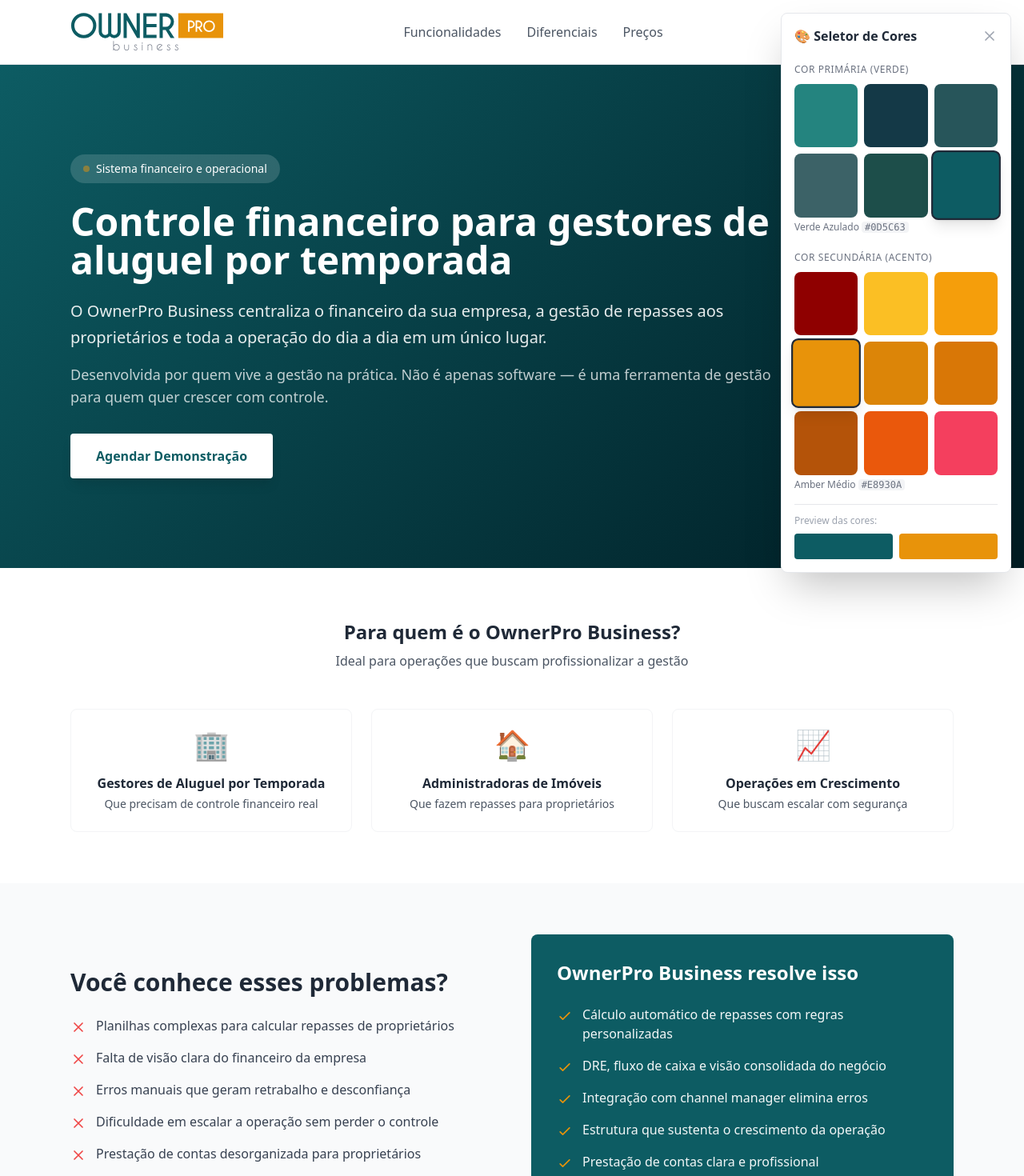
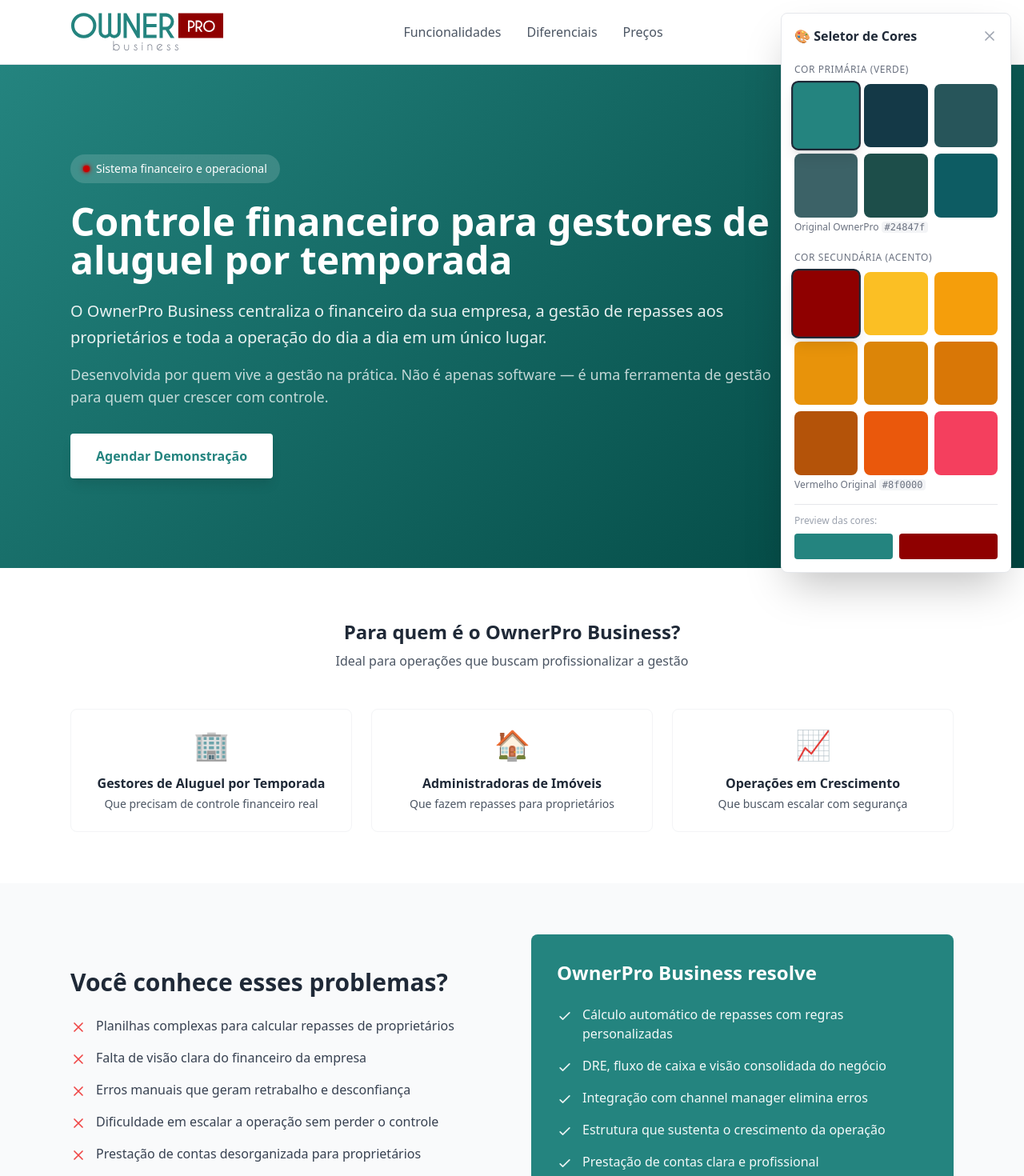
Before and after one commit to jonathanpmartins/ownerpro-business-landing-page, a Vue app: page / in a window 1280 px wide. Shown: the top 1470 px of the page at 80% size. Built offline with nearby package versions, Linux system fonts and the light colour scheme.

Commit message:
more improvements

```diff
--- a/src/App.vue
+++ b/src/App.vue
@@ -13,8 +13,8 @@
 import ColorPicker from './components/ColorPicker.vue'
 
 // Cores do tema - ajuste aqui as cores finais escolhidas
-const primaryColor = ref('#0D5C63')
-const secondaryColor = ref('#E8930A')
+const primaryColor = ref('#24847f')
+const secondaryColor = ref('#8f0000')
 
 // Disponibiliza as cores para todos os componentes filhos
 provide('primaryColor', primaryColor)
--- a/src/components/CtaSection.vue
+++ b/src/components/CtaSection.vue
@@ -22,7 +22,6 @@
         Agende uma demonstração e veja como o OwnerPro Business pode transformar a gestão dos seus imóveis por temporada.
       </p>
 
-      <div class="flex flex-col sm:flex-row gap-4 justify-center">
       <a
         href="https://wa.me/5554991864582"
         target="_blank"
@@ -34,17 +33,6 @@
         </svg>
         Agendar Demonstração
       </a>
-
-        <a
-          href="mailto:daniele@rosa.imb.br"
-          class="inline-flex items-center justify-center gap-2 border-2 border-white/30 px-8 py-4 rounded font-semibold hover:bg-white/10 transition"
-        >
-          <svg class="w-5 h-5" fill="none" stroke="currentColor" viewBox="0 0 24 24">
-            <path stroke-linecap="round" stroke-linejoin="round" stroke-width="2" d="M3 8l7.89 5.26a2 2 0 002.22 0L21 8M5 19h14a2 2 0 002-2V7a2 2 0 00-2-2H5a2 2 0 00-2 2v10a2 2 0 002 2z" />
-          </svg>
-          Enviar E-mail
-        </a>
-      </div>
     </div>
   </section>
 </template>
--- a/src/components/Header.vue
+++ b/src/components/Header.vue
@@ -7,7 +7,7 @@
 
 <template>
   <header class="bg-white border-b border-gray-200 sticky top-0 z-40">
-    <div class="max-w-6xl mx-auto px-6 py-4 flex items-center justify-between">
+    <div class="header-container max-w-6xl mx-auto px-6 py-4 flex items-center justify-between">
       <div class="flex items-center gap-3">
         <Logo />
       </div>
@@ -21,7 +21,7 @@
       <a
         href="https://wa.me/5554991864582"
         target="_blank"
-        class="text-white px-5 py-2.5 rounded font-medium transition shadow-sm hover:shadow-md"
+        class="header-cta text-white px-5 py-2.5 rounded font-medium transition shadow-sm hover:shadow-md"
         :style="{ backgroundColor: primaryColor }"
       >
         Fale Conosco
@@ -29,3 +29,14 @@
     </div>
   </header>
 </template>
+
+<style scoped>
+@media (max-width: 420px) {
+  .header-container {
+    justify-content: center;
+  }
+  .header-cta {
+    display: none;
+  }
+}
+</style>
--- a/src/components/Hero.vue
+++ b/src/components/Hero.vue
@@ -22,8 +22,8 @@
           style="background-color: rgba(255,255,255,0.15)"
         >
           <span
-            class="w-2 h-2 rounded-full animate-pulse"
-            :style="{ backgroundColor: secondaryColor }"
+            class="status-dot w-2 h-2 rounded-full"
+            :style="{ backgroundColor: secondaryColor, '--glow-color': secondaryColor }"
           ></span>
           Sistema financeiro e operacional
         </div>
@@ -54,3 +54,20 @@
     </div>
   </section>
 </template>
+
+<style scoped>
+.status-dot {
+  animation: glow 2s ease-in-out infinite;
+}
+
+@keyframes glow {
+  0%, 100% {
+    box-shadow: 0 0 1px var(--glow-color);
+    filter: brightness(1);
+  }
+  50% {
+    box-shadow: 0 0 3px var(--glow-color), 0 0 6px var(--glow-color);
+    filter: brightness(1.4);
+  }
+}
+</style>
--- a/src/components/PricingCalculator.vue
+++ b/src/components/PricingCalculator.vue
@@ -100,9 +100,9 @@
         <table class="w-full">
           <thead class="bg-gray-100">
             <tr class="text-gray-600">
-              <th class="px-6 py-4 text-left font-semibold text-sm">Imóveis</th>
-              <th class="px-6 py-4 text-left font-semibold text-sm">Valor Fixo</th>
-              <th class="px-6 py-4 text-left font-semibold text-sm">Por Imóvel</th>
+              <th class="px-6 py-4 text-center font-semibold text-sm">Imóveis</th>
+              <th class="px-6 py-4 text-center font-semibold text-sm">Valor Fixo</th>
+              <th class="px-6 py-4 text-center font-semibold text-sm">Por Imóvel</th>
             </tr>
           </thead>
           <tbody>
@@ -110,20 +110,16 @@
               v-for="(plan, i) in pricingPlans"
               :key="i"
               class="border-t border-gray-200 transition"
-              :style="isCurrentPlan(plan) ? { backgroundColor: primaryColor + '10' } : {}"
+              :style="isCurrentPlan(plan) ? {
+                backgroundColor: primaryColor + '10',
+                boxShadow: `inset 4px 0 0 ${secondaryColor}`
+              } : {}"
             >
-              <td class="px-6 py-4 text-gray-800">
-                <span class="flex items-center gap-2">
-                  <span
-                    v-if="isCurrentPlan(plan)"
-                    class="w-2 h-2 rounded-full"
-                    :style="{ backgroundColor: secondaryColor }"
-                  />
-                  {{ plan.min }} - {{ plan.max }}
-                </span>
+              <td class="px-6 py-4 text-gray-800 text-center">
+                {{ plan.min }} - {{ plan.max }}
               </td>
-              <td class="px-6 py-4 font-semibold text-gray-800">R$ {{ plan.fixed }}</td>
-              <td class="px-6 py-4 font-semibold" :style="{ color: secondaryColor }">R$ {{ plan.perUnit }}</td>
+              <td class="px-6 py-4 font-semibold text-gray-800 text-center">R$ {{ plan.fixed }}</td>
+              <td class="px-6 py-4 font-semibold text-center" :style="{ color: secondaryColor }">R$ {{ plan.perUnit }}</td>
             </tr>
           </tbody>
         </table>
--- a/src/components/ProblemSolution.vue
+++ b/src/components/ProblemSolution.vue
@@ -49,14 +49,14 @@
           class="p-8 rounded-lg text-white"
           :style="{ backgroundColor: primaryColor }"
         >
-          <h3 class="text-2xl font-bold mb-6">OwnerPro Business resolve isso</h3>
+          <h3 class="text-2xl font-bold mb-6">OwnerPro Business resolve</h3>
           <div class="space-y-4">
             <div
               v-for="(solution, i) in solutions"
               :key="i"
               class="flex items-start gap-3"
             >
-              <span :style="{ color: secondaryColor }">
+              <span class="text-white/90">
                 <svg class="w-5 h-5 mt-1" fill="none" stroke="currentColor" viewBox="0 0 24 24">
                   <path stroke-linecap="round" stroke-linejoin="round" stroke-width="2" d="M5 13l4 4L19 7" />
                 </svg>
```
Lines whose indentation alone changed are shown as unchanged.
